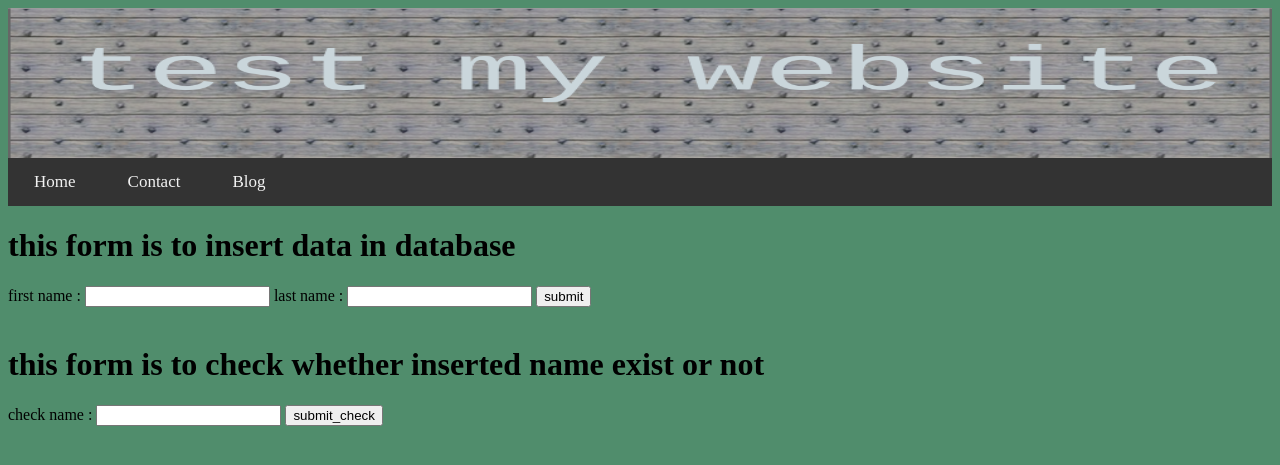
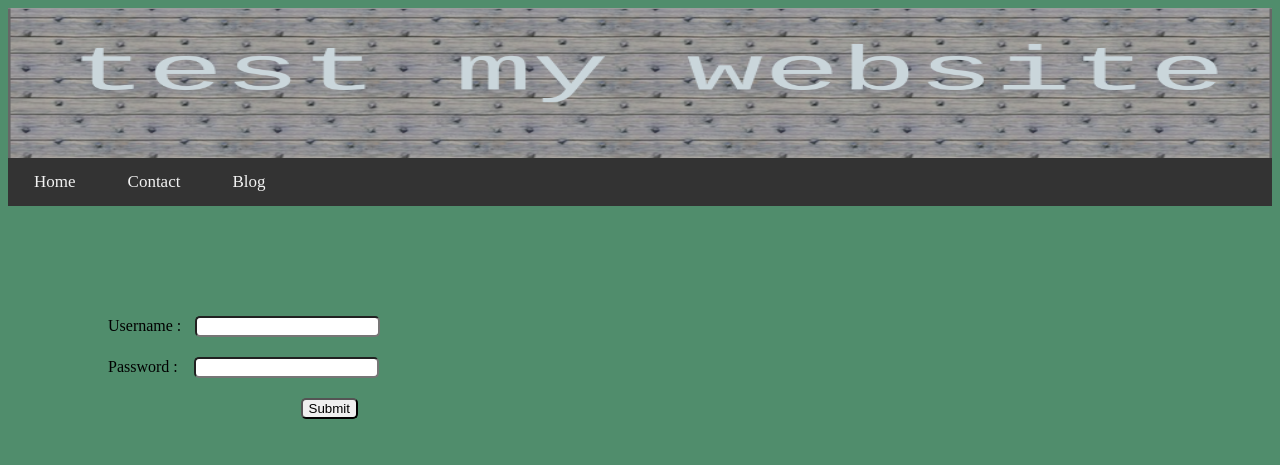
Before and after one commit to iMearner/testing_website, a PHP site: page /login.php in a window 1280 px wide. Shown: the top 465 px of the page. Run offline with PHP 8.4, Linux system fonts and the light colour scheme.

Commit message:
changed all content
now there is navigation bar and login fields left in this page

```diff
--- a/login.php
+++ b/login.php
@@ -43,47 +43,35 @@
 		    background-color: #4CAF50;
 		    color: white;
 		}
+		.login-credintial {
+			margin: 100px ;
+			width: 300px;
+		}
+		.login-credintial input{
+			margin: 10px;
+			border-radius: 5px;
+		}
 	</style>
 
 
 	<body>
 		<img src="header.png" style="width:100%; height:150px;	">
 		<div class="top-navigation" id="navigation">
-			<a href="#home">Home</a>
+			<a href="login.php">Home</a>
 			<a href="#contact">Contact</a>
 			<a href="#bblog">Blog</a>
 		</div>
-		<!-- creating a drop down menu using java script and little bit of css	 -->
+	 <!-- now create login page that check admin is available in database  -->
 
-		<h1>this form is to insert data in database </h1>
-		<form action="retrive.php" method = "post" >
-			first name : <input type="text" name="first_name">
-			last name : <input type="text" name = "last_name">
-			<input type="submit" value = "submit" name="insert_name">
-
-		<br>
-		<br>
-		<h1>this form is to check whether inserted name exist or not</h1>
-				check name : <input type="text" name="check_name">
-			<input type="submit" value = "submit_check" name="check_name_submit">
-		</form>
-<?php
-
-?>
-
-		 <script>
-		// 	function myFunction(){
-		// 		document.getElementById('content').classList.toggle("show") ;
-		// 	}
-		// 	window.onclick = function(event) {
-		// 		if(!event.target.matches('.dropdownbtn')){
-		// 		var temp = document.getElementById('content')
-		// 		temp.className = "dropdown-content";
-		// 	}
-		// 	}
+	 <div class="login-credintial">
+	 	Username : <input type="text" name="uername"><br>
+	 	Password : <input type="password" name="password"  style="margin-left:12px;"><br>
+	 	<input type="submit" style="float:right; margin-right:50px;">
+	 </div>
 
 
-		// </script>
+
+
 
 	</body>
 </html>
```
